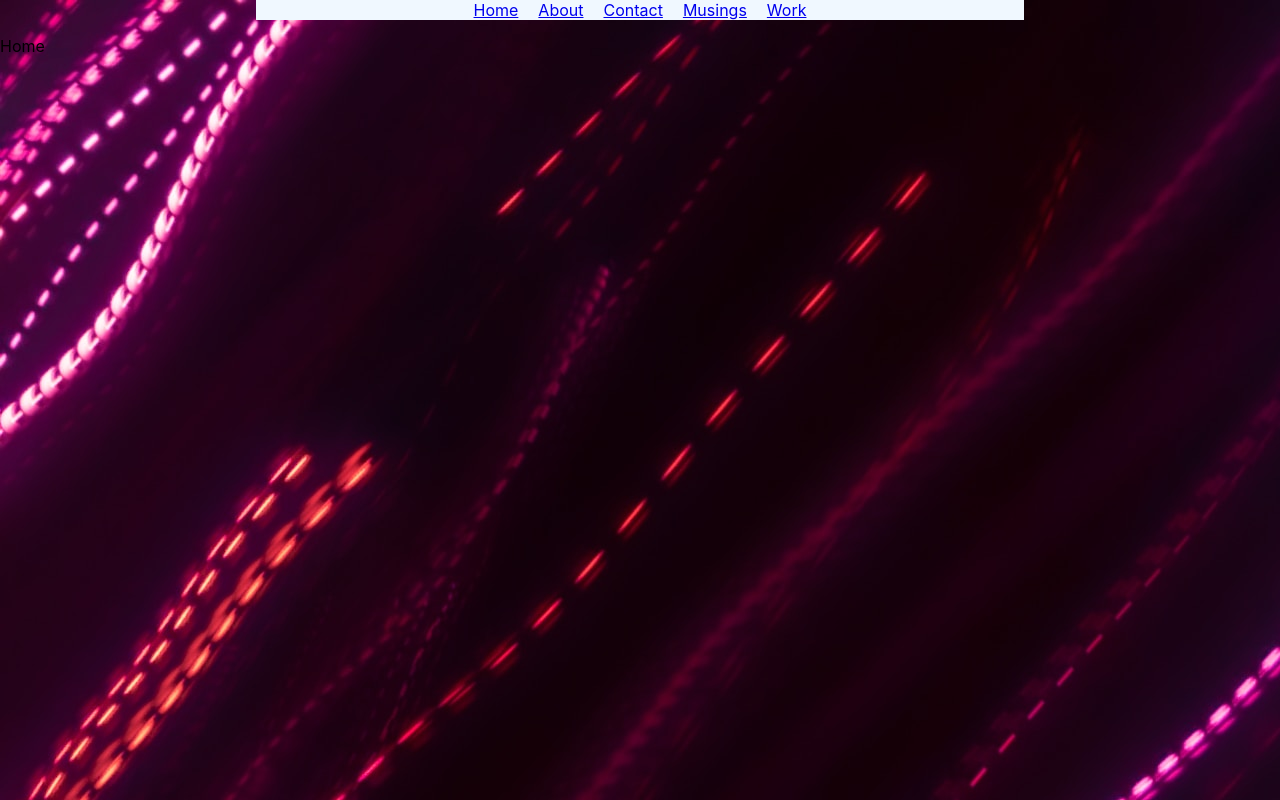
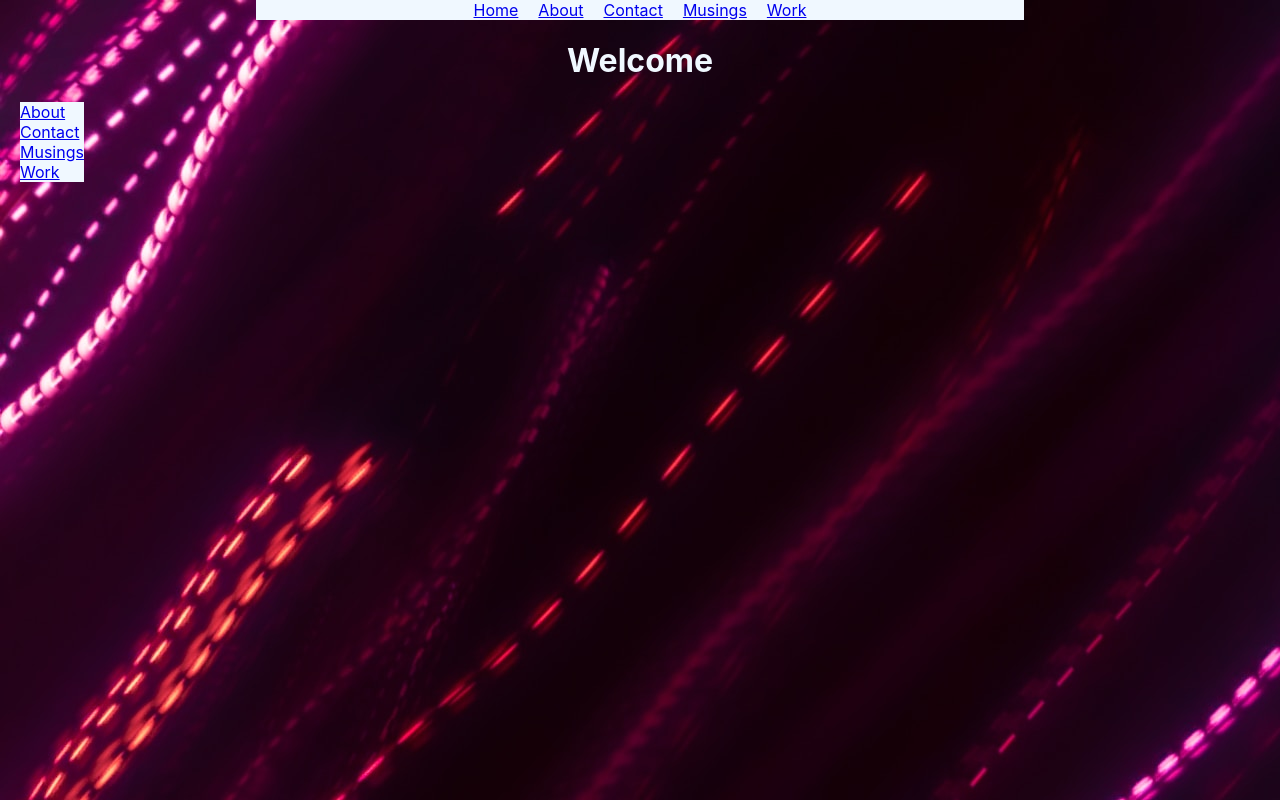
Before and after one commit to Jonathan-MacDuff/the-emporium, a React (Create React App) app: page / in a window 1280 px wide. Built offline with nearby package versions, Linux system fonts and the light colour scheme.

Commit message:
added homepage navigation panels, styling needed

```diff
--- a/src/App.css
+++ b/src/App.css
@@ -5,6 +5,14 @@ body {
 .formInput {
   margin-left: 10%;
   margin-right: 10%;
+}
+
+.homePanel {
+  background-color: aliceblue;
+  margin-left: 20px;
+  margin-right: 20px;
+  display: flex;
+
 }
 
 .NavBar {
@@ -44,3 +52,13 @@ body {
 #submit {
   margin-bottom: 30px;
 }
+
+#homeHeader {
+  color: aliceblue;
+  text-align: center;
+}
+
+#homePanelContainer {
+  display: inline-block;
+
+}
--- a/src/pages/Home.js
+++ b/src/pages/Home.js
@@ -1,7 +1,34 @@
+import { NavLink } from "react-router-dom";
+
 function Home() {
     return (
         <main>
-            <p>Home</p>
+            <h1 id="homeHeader">Welcome</h1>
+            <div id="homePanelContainer">
+                <NavLink
+                className="homePanel"
+                id="aboutPanel"
+                to="/about"
+                >About</NavLink>
+
+                <NavLink
+                className="homePanel"
+                id="contactPanel"
+                to="/contact"
+                >Contact</NavLink>
+
+                <NavLink
+                className="homePanel"
+                id="musingsPanel"
+                to="/musings"
+                >Musings</NavLink>
+
+                <NavLink
+                className="homePanel"
+                id="workPanel"
+                to="/work"
+                >Work</NavLink>
+            </div>
         </main>
     )
 }
```
